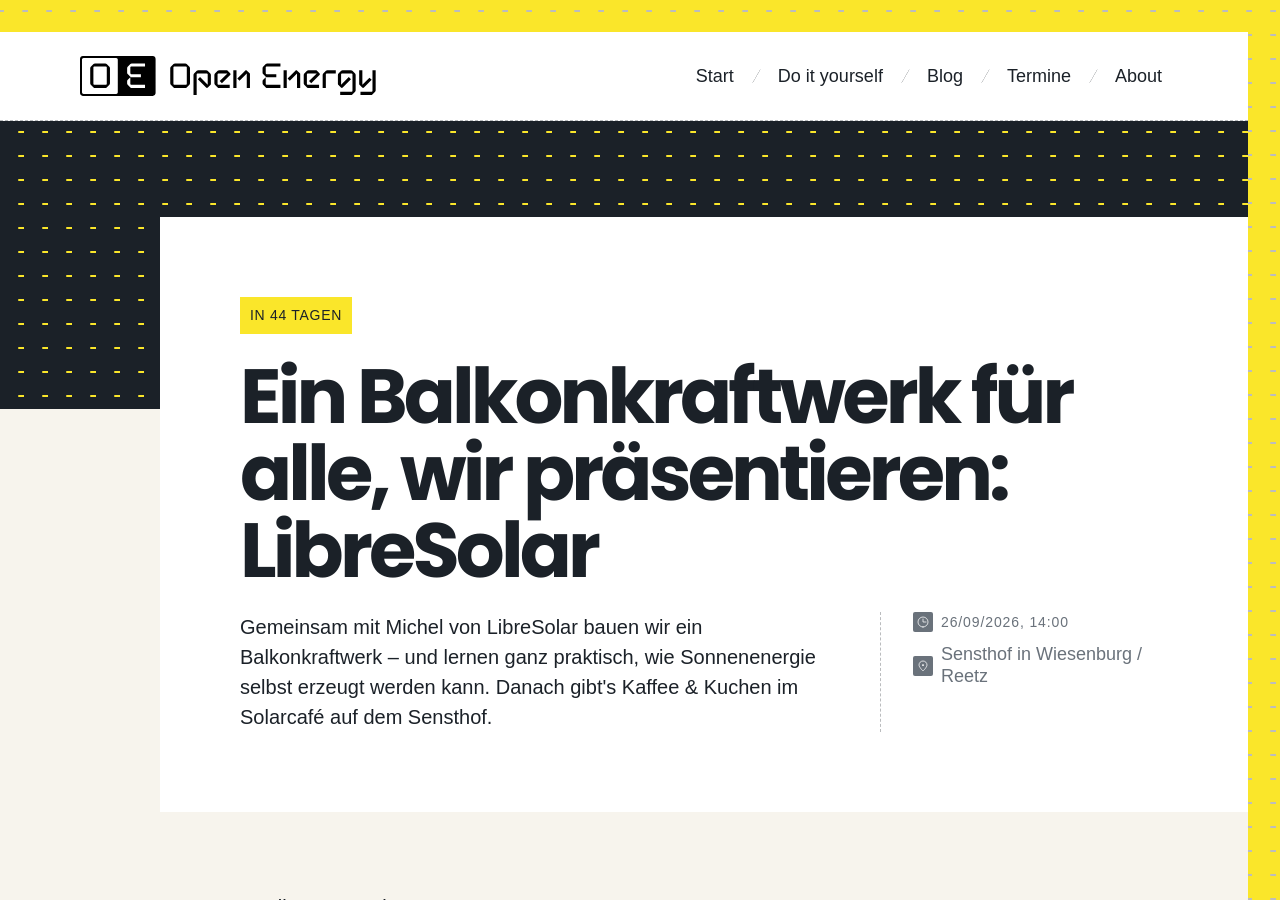
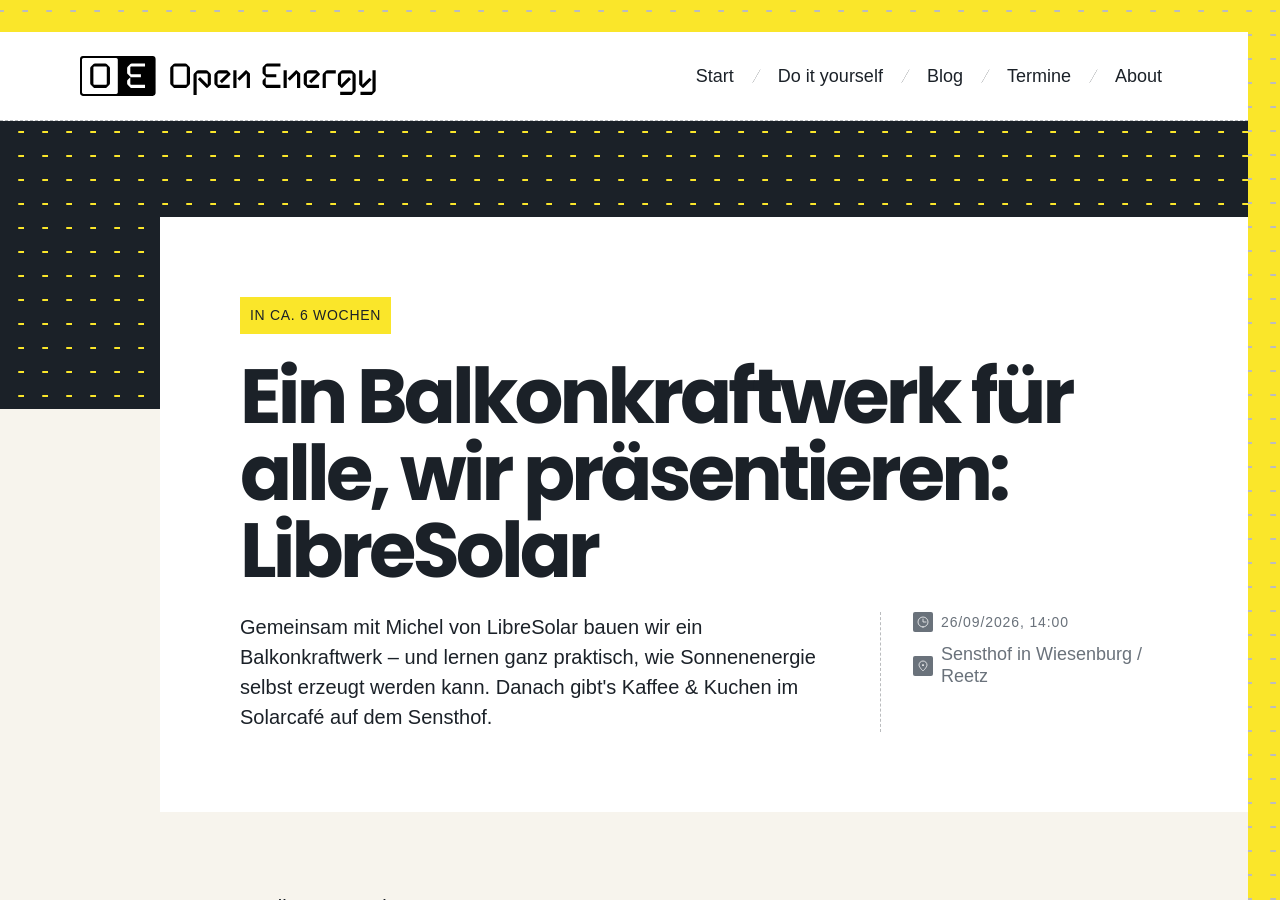
Before and after one commit to okfde/open-energy, a Jekyll site: the page built from _events/solar-workshop-1.md, in a window 1280 px wide and 900 px high. Built offline with Jekyll 4.4.1, drawn with Linux system fonts in a browser that asks for light colours; some web fonts are replaced; some of the changed text lies outside the part shown.

Commit message:
added time indicator on event card

```diff
--- a/_includes/event-teaser.html
+++ b/_includes/event-teaser.html
@@ -1,7 +1,7 @@
 {% comment %}
   Renders a single "Teaser / Event Teaser" card per the Figma component.
-  Params: event, first (bool) — shows a relative "In X Tagen" badge on the
-  soonest event of the current list.
+  Params: event, first (bool) — shows a relative "In ca. X Wochen" badge on
+  the soonest event of the current list.
 {% endcomment %}
 {% assign event = include.event %}
 <a href="{{ event.url | relative_url }}" class="event-teaser">
@@ -28,7 +28,16 @@
       {% assign event_ts = event.date | date: "%s" %}
       {% assign diff_days = event_ts | minus: today_ts | divided_by: 86400 %}
       {% if diff_days >= 0 %}
-        {% capture badge_text %}{% if diff_days == 0 %}Heute{% elsif diff_days == 1 %}Morgen{% else %}In {{ diff_days }} Tagen{% endif %}{% endcapture %}
+        {% if diff_days == 0 %}
+          {% assign badge_text = "Heute" %}
+        {% elsif diff_days == 1 %}
+          {% assign badge_text = "Morgen" %}
+        {% elsif diff_days < 14 %}
+          {% assign badge_text = "In wenigen Tagen" %}
+        {% else %}
+          {% assign event_weeks = diff_days | divided_by: 7.0 | round %}
+          {% assign badge_text = "In ca. " | append: event_weeks | append: " Wochen" %}
+        {% endif %}
         <div class="event-teaser__badge">{% include label.html text=badge_text color="sunshine" %}</div>
       {% endif %}
     {% endif %}
--- a/_layouts/event-detail.html
+++ b/_layouts/event-detail.html
@@ -29,7 +29,16 @@
     {% assign event_ts = page.date | date: "%s" %}
     {% assign diff_days = event_ts | minus: today_ts | divided_by: 86400 %}
     {% if diff_days >= 0 %}
-      {% capture badge_text %}{% if diff_days == 0 %}Heute{% elsif diff_days == 1 %}Morgen{% else %}In {{ diff_days }} Tagen{% endif %}{% endcapture %}
+      {% if diff_days == 0 %}
+        {% assign badge_text = "Heute" %}
+      {% elsif diff_days == 1 %}
+        {% assign badge_text = "Morgen" %}
+      {% elsif diff_days < 14 %}
+        {% assign badge_text = "In wenigen Tagen" %}
+      {% else %}
+        {% assign event_weeks = diff_days | divided_by: 7.0 | round %}
+        {% assign badge_text = "In ca. " | append: event_weeks | append: " Wochen" %}
+      {% endif %}
       {% include label.html text=badge_text color="sunshine" %}
     {% endif %}
     <h1>{{ page.title }}</h1>
```
Also changed, not shown: 18 other files.
